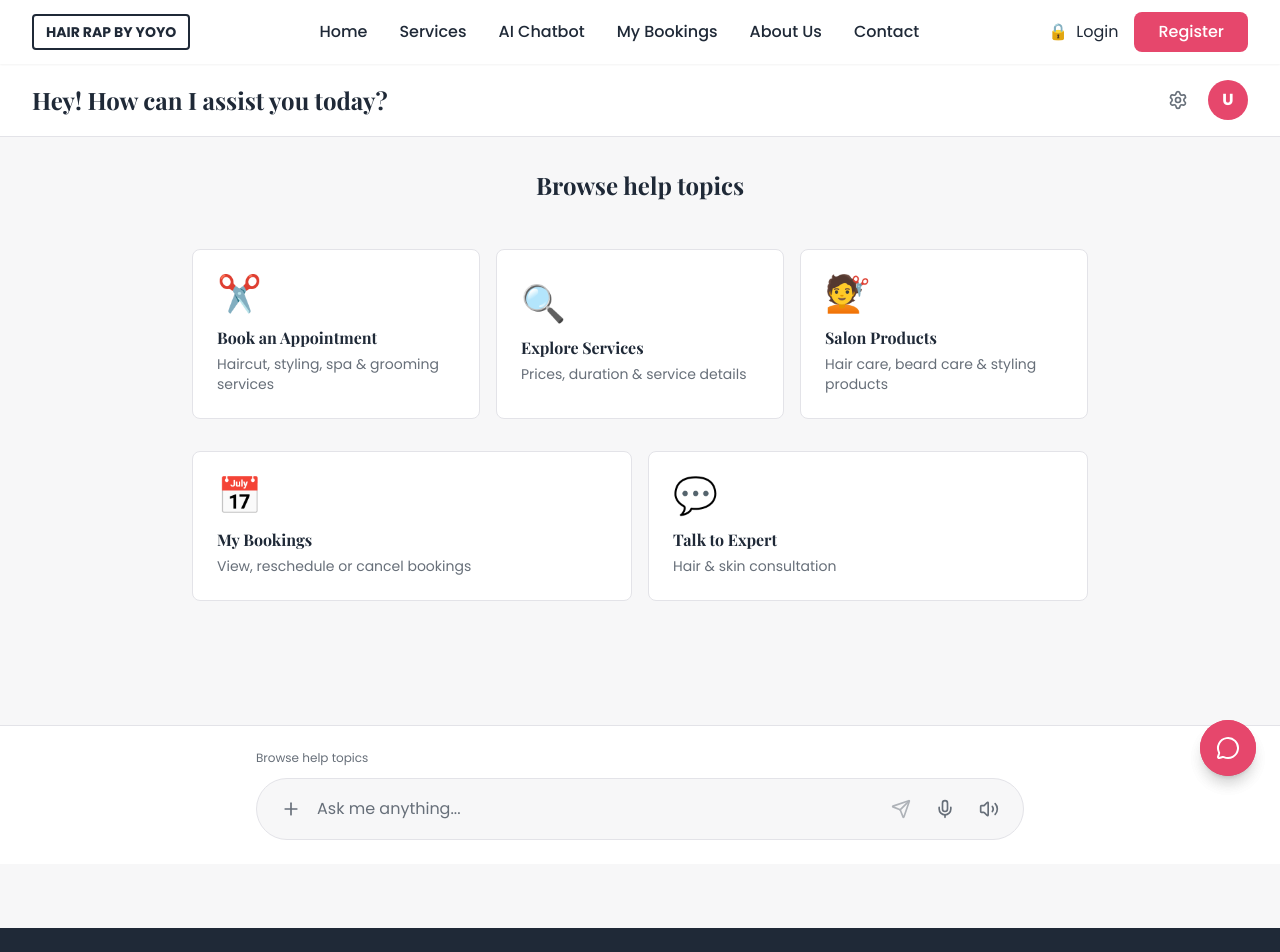
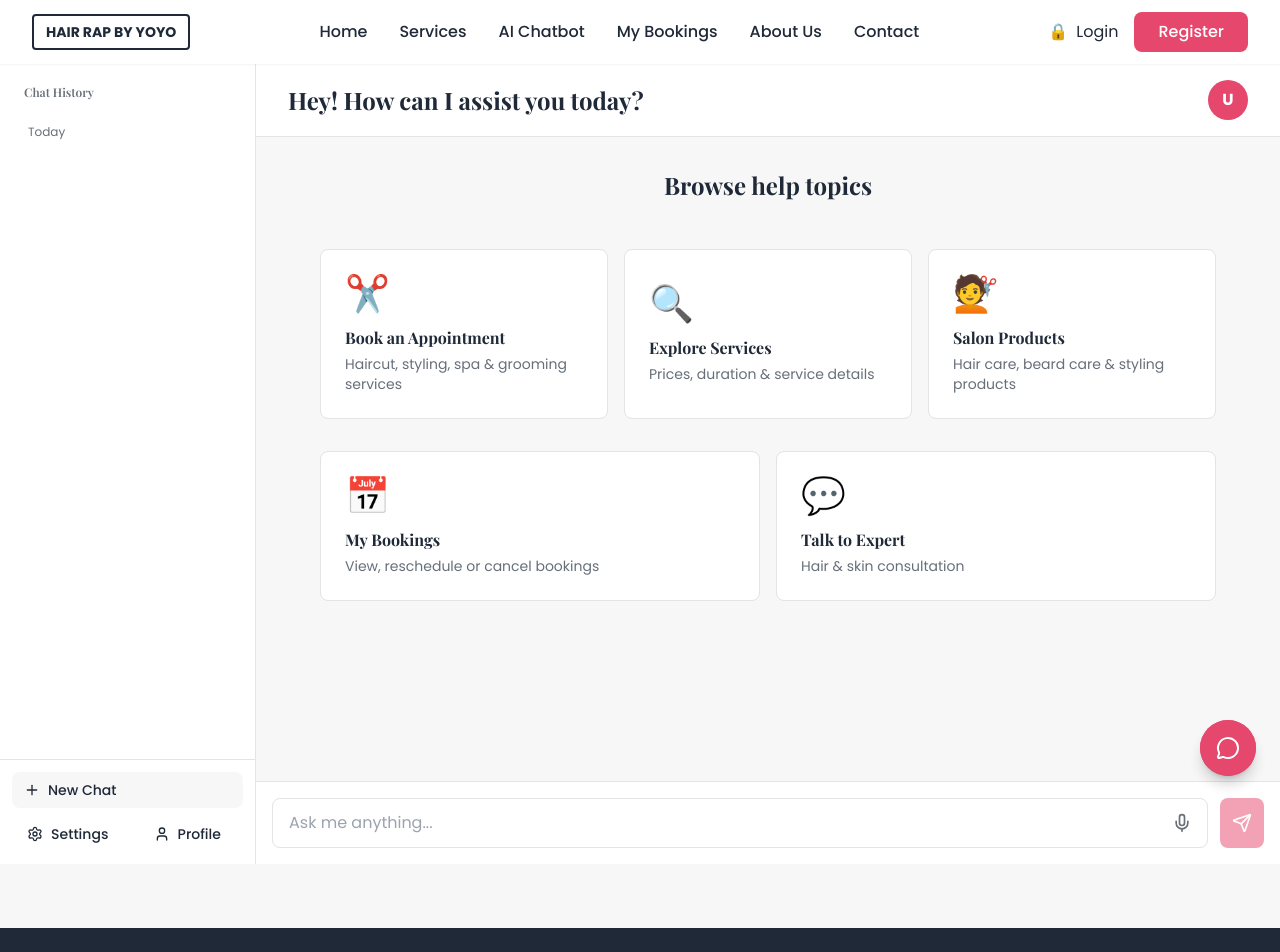
Before and after one commit to ParasharAbhishek23/hairRapByYoyo, a Next.js app: page /chat in a window 1280 px wide. Shown: the top 952 px of the page. Built offline with nearby package versions, Linux system fonts and the light colour scheme.

Commit message:
fixes in chat-interface

```diff
--- a/components/chat-interface.js
+++ b/components/chat-interface.js
@@ -165,20 +165,64 @@ export default function ChatInterface() {
 
   return (
     <div className="flex h-screen bg-background">
-      {/* Main Chat Area - Full Width */}
+      {/* Sidebar - Only Chat History */}
+      <div className="w-64 bg-white border-r border-border flex flex-col">
+        {/* Chat History - Scrollable */}
+        <div className="flex-1 overflow-y-auto p-4">
+          <h3 className="text-xs font-semibold text-muted-foreground px-2 py-1 mb-3">
+            Chat History
+          </h3>
+          <div className="text-xs text-muted-foreground px-3 py-2 mb-3">Today</div>
+
+          {/* Actual Chat History */}
+          {messages.slice(1).map((msg, idx) => (
+            <div
+              key={idx}
+              onClick={() => {
+                // Scroll to this message
+                const element = document.getElementById(`message-${msg.id}`)
+                element?.scrollIntoView({ behavior: 'smooth' })
+              }}
+              className="px-3 py-2 rounded-lg cursor-pointer hover:bg-gray-50 transition mb-2"
+            >
+              <div className="font-semibold text-sm truncate">
+                {msg.sender === 'user' ? 'You' : 'AI Assistant'}
+              </div>
+              <div className="text-xs text-muted-foreground truncate">
+                {msg.text}
+              </div>
+            </div>
+          ))}
+        </div>
+
+        {/* Bottom Fixed Buttons */}
+        <div className="border-t border-border p-3 space-y-2">
+          <button className="w-full flex items-center gap-2 bg-background px-3 py-2 rounded-lg hover:bg-gray-50 transition text-sm font-medium">
+            <Plus className="w-4 h-4" />
+            New Chat
+          </button>
+          <div className="flex gap-2">
+            <button className="flex-1 flex items-center justify-center gap-2 px-3 py-2 text-sm font-medium hover:bg-gray-50 rounded-lg transition">
+              <Settings className="w-4 h-4" />
+              Settings
+            </button>
+            <button className="flex-1 flex items-center justify-center gap-2 px-3 py-2 text-sm font-medium hover:bg-gray-50 rounded-lg transition">
+              <User className="w-4 h-4" />
+              Profile
+            </button>
+          </div>
+        </div>
+      </div>
+
+      {/* Main Chat Area */}
       <div className="flex-1 flex flex-col">
         {/* Header */}
         <div className="bg-white border-b border-border px-4 sm:px-8 py-4 flex items-center justify-between">
           <h1 className="text-2xl font-bold text-foreground">
             Hey! How can I assist you today?
           </h1>
-          <div className="flex items-center gap-3">
-            <button className="p-2 hover:bg-gray-100 rounded-lg transition">
-              <Settings className="w-5 h-5 text-muted-foreground" />
-            </button>
           <div className="w-10 h-10 rounded-full bg-accent flex items-center justify-center text-white font-bold">
             U
-            </div>
           </div>
         </div>
 
@@ -230,72 +274,57 @@ export default function ChatInterface() {
           )}
 
           {/* Chat Messages */}
-          {messages.length > 1 && (
-            <div className="max-w-3xl mx-auto space-y-4">
-              {messages.map((msg) => (
+          {messages.slice(1).map((msg) => (
             <div
               key={msg.id}
               id={`message-${msg.id}`}
-                  className={`flex ${msg.sender === "user" ? "justify-end" : "justify-start"}`}
+              className={`flex mb-6 ${msg.sender === 'user' ? 'justify-end' : 'justify-start'}`}
             >
+              {msg.sender === 'bot' && (
+                <div className="w-8 h-8 rounded-full bg-accent flex items-center justify-center text-white font-bold text-sm mr-3 flex-shrink-0">
+                  AI
+                </div>
+              )}
               <div
-                    className={`max-w-xs lg:max-w-md px-4 py-3 rounded-2xl ${
-                      msg.sender === "user"
-                        ? "bg-accent text-white rounded-br-none"
-                        : "bg-white text-foreground border border-border rounded-bl-none"
+                className={`max-w-lg px-4 py-3 rounded-2xl ${
+                  msg.sender === 'user'
+                    ? 'bg-accent text-white'
+                    : 'bg-gray-100 text-gray-900'
                 }`}
               >
-                    <p className="text-sm whitespace-pre-wrap">{msg.text}</p>
-
-                    {/* Quick Actions */}
-                    {msg.quickActions && msg.quickActions.length > 0 && (
-                      <div className="mt-3 space-y-2">
+                {msg.quickActions ? (
+                  <div>
+                    <p className="mb-3">{msg.text}</p>
+                    <div className="flex flex-wrap gap-2">
                       {msg.quickActions.map((action, idx) => (
                         <button
                           key={idx}
-                            onClick={() => handleQuickAction(action)}
-                            className="w-full text-left px-3 py-2 bg-gray-100 hover:bg-gray-200 rounded-lg text-xs transition"
+                          onClick={() => handleSendMessage(action)}
+                          className="px-3 py-1 bg-white border border-gray-300 rounded-lg text-sm hover:bg-gray-50 transition"
                         >
                           {action}
                         </button>
                       ))}
                     </div>
+                  </div>
+                ) : (
+                  <p>{msg.text}</p>
                 )}
               </div>
-                </div>
-              ))}
-              {isLoading && (
-                <div className="flex justify-start">
-                  <div className="bg-white border border-border px-4 py-3 rounded-2xl rounded-bl-none">
-                    <div className="flex gap-1">
-                      <div className="w-2 h-2 bg-muted-foreground rounded-full animate-bounce"></div>
-                      <div
-                        className="w-2 h-2 bg-muted-foreground rounded-full animate-bounce"
-                        style={{ animationDelay: "0.2s" }}
-                      ></div>
-                      <div
-                        className="w-2 h-2 bg-muted-foreground rounded-full animate-bounce"
-                        style={{ animationDelay: "0.4s" }}
-                      ></div>
-                    </div>
-                  </div>
-                </div>
-              )}
-              <div ref={messagesEndRef} />
+              {msg.sender === 'user' && (
+                <div className="w-8 h-8 rounded-full bg-gray-400 flex items-center justify-center text-white font-bold text-sm ml-3 flex-shrink-0">
+                  U
                 </div>
               )}
             </div>
+          ))}
+          <div ref={messagesEndRef} />
+        </div>
 
-        {/* Input Area */}
-        <div className="bg-white border-t border-border px-4 sm:px-8 py-6">
-          <div className="max-w-3xl mx-auto">
-            <div className="text-xs text-muted-foreground mb-3">
-              Browse help topics
-            </div>
-            <div className="flex items-center gap-2 bg-background border border-border rounded-full px-4 py-3">
-              <button className="p-2 hover:bg-gray-100 rounded-full transition text-muted-foreground">
-                <Plus className="w-5 h-5" />
-              </button>
+        {/* Fixed Input Box at Bottom */}
+        <div className="border-t border-border bg-white p-4">
+          <div className="flex gap-3">
+            <div className="flex-1 relative">
               <input
                 type="text"
                 value={inputValue}
@@ -307,22 +336,27 @@ export default function ChatInterface() {
                   }
                 }}
                 placeholder="Ask me anything..."
-                className="flex-1 bg-transparent outline-none text-foreground placeholder-muted-foreground"
+                className="w-full px-4 py-3 pr-12 border border-border rounded-lg focus:outline-none focus:ring-2 focus:ring-accent"
+                disabled={isLoading}
               />
+              <button
+                type="button"
+                className="absolute right-2 top-1/2 transform -translate-y-1/2 p-2 hover:bg-gray-100 rounded-lg transition"
+              >
+                <Mic className="w-5 h-5 text-muted-foreground" />
+              </button>
+            </div>
             <button
               onClick={() => handleSendMessage(inputValue)}
               disabled={!inputValue.trim() || isLoading}
-                className="p-2 hover:bg-gray-100 rounded-full transition disabled:opacity-50 disabled:cursor-not-allowed text-muted-foreground"
+              className="bg-accent text-white p-3 rounded-lg hover:bg-opacity-90 transition disabled:opacity-50"
             >
+              {isLoading ? (
+                <div className="w-5 h-5 border-2 border-white border-t-transparent rounded-full animate-spin"></div>
+              ) : (
                 <Send className="w-5 h-5" />
+              )}
             </button>
-              <button className="p-2 hover:bg-gray-100 rounded-full transition text-muted-foreground">
-                <Mic className="w-5 h-5" />
-              </button>
-              <button className="p-2 hover:bg-gray-100 rounded-full transition text-muted-foreground">
-                <Volume2 className="w-5 h-5" />
-              </button>
-            </div>
           </div>
         </div>
       </div>
```
Lines whose indentation alone changed are shown as unchanged.
